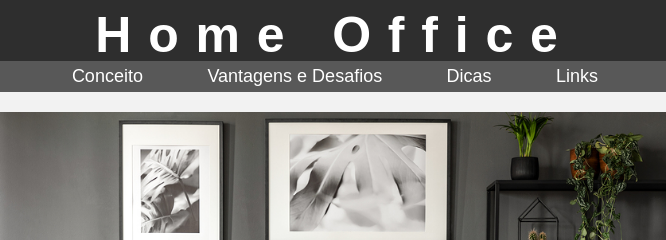
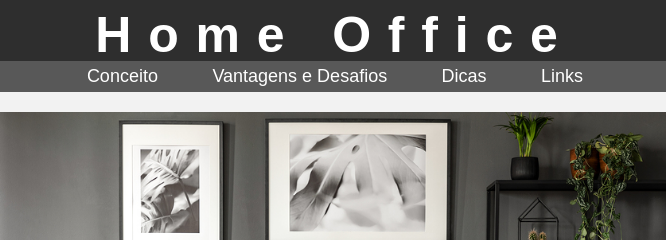
Before and after one commit to DiegoCampos1/home-office, a plain HTML site: page index.html in a window 1280 px wide. Shown: the top 240 px of the page, 305-971 px from the left. Drawn offline with Linux system fonts and the light colour scheme; a web font is replaced by a local one.

Commit message:
Alteraçao do padding na tag nav

```diff
--- a/stylehome.css
+++ b/stylehome.css
@@ -43,7 +43,7 @@ nav ul li {
   display: inline-table;
   font-size: 18px;
   margin: 0;
-  padding: 5px 30px;
+  padding: 5px 25px;
 }
 
 nav ul li:hover {
```
